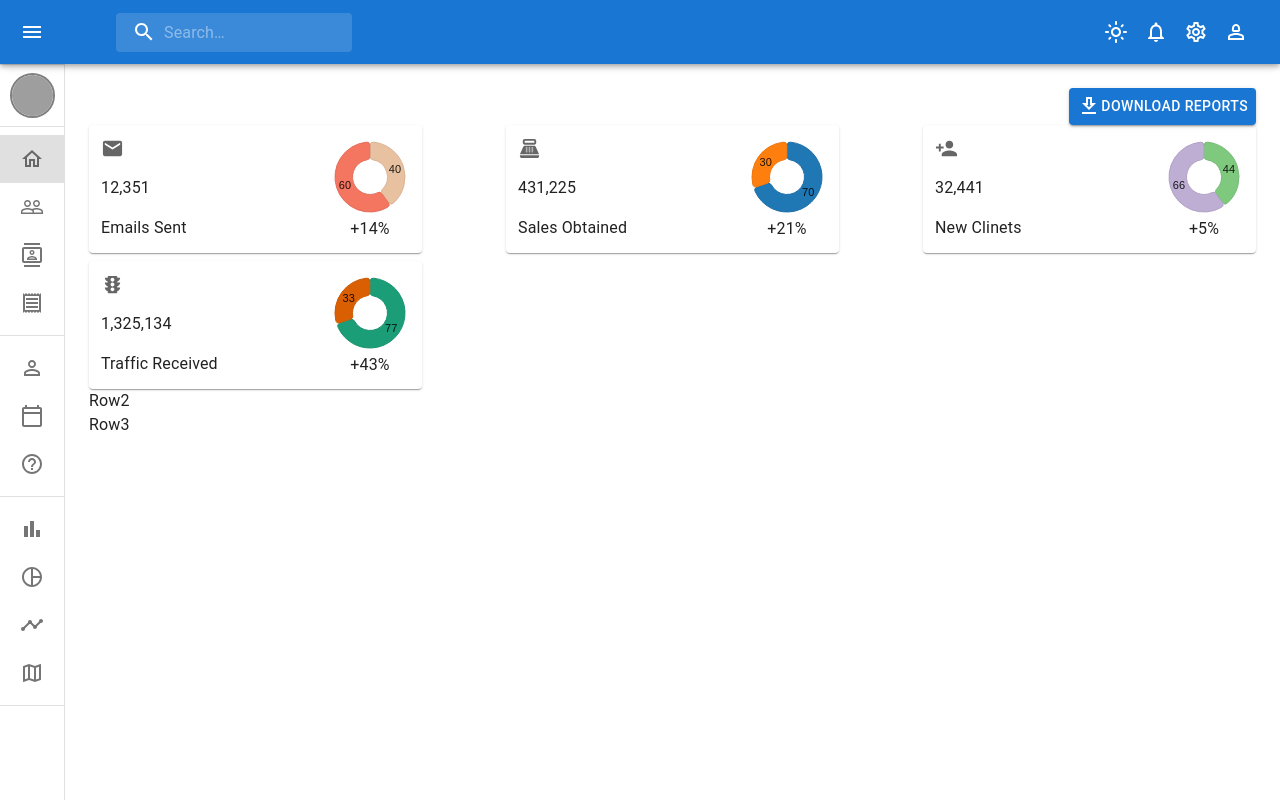
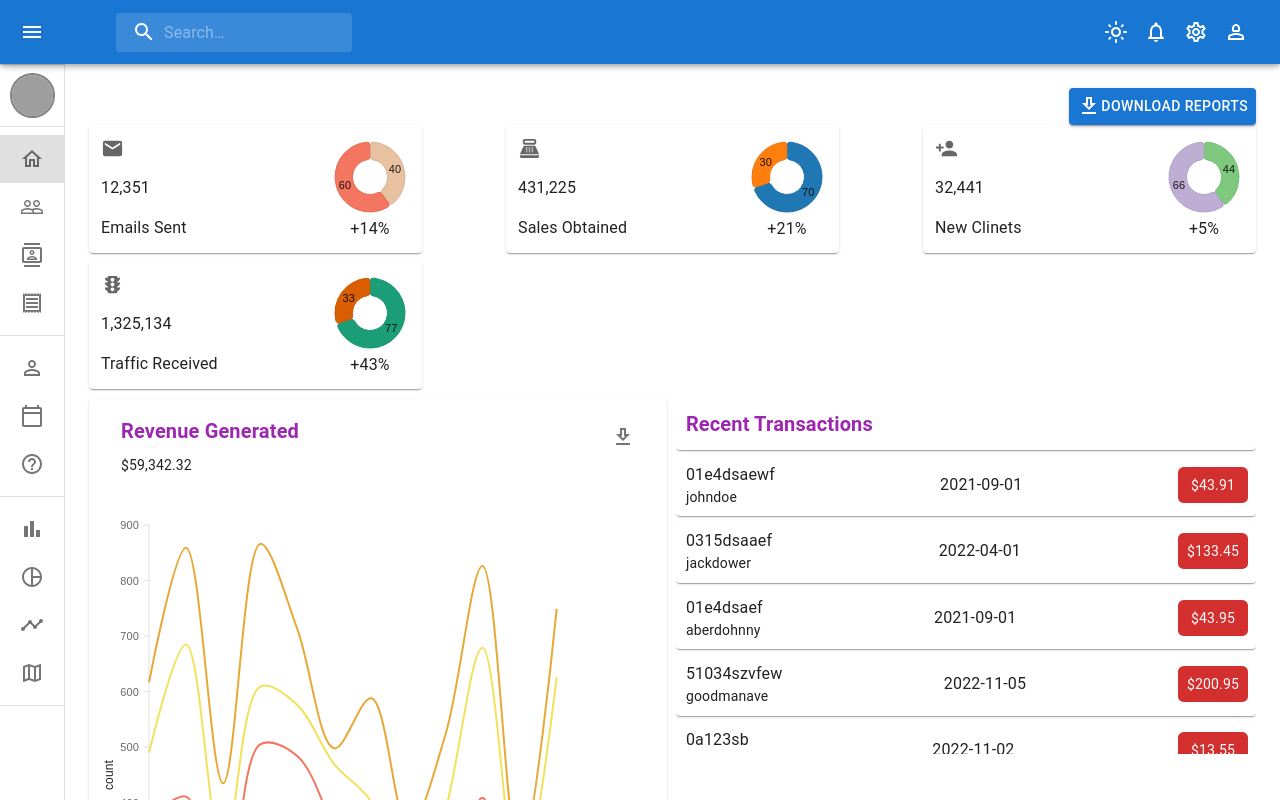
Before and after one commit to midaismael/dashboard, a React (Vite) app: page / in a window 1280 px wide. Shown: the top 800 px of the page. Built offline with nearby package versions, Linux system fonts and the light colour scheme; grey boxes are pictures that could not be loaded; a web font is replaced by a local one.

Commit message:
the second row in dashboard

```diff
--- a/src/page/dashboard/Row2.jsx
+++ b/src/page/dashboard/Row2.jsx
@@ -1,5 +1,107 @@
+import {
+  Box,
+  IconButton,
+  Paper,
+  Stack,
+  Typography,
+  useTheme,
+} from "@mui/material";
+import Line from "../../page/lineChart/Line";
 import React from "react";
+import { DownloadOutlined } from "@mui/icons-material";
+import { Transactions } from "./Data";
 
-export default function Row2() {
-  return <div>Row2</div>;
-}
+const Row2 = () => {
+  const theme = useTheme();
+  return (
+    <Stack direction={"row"} flexWrap={"wrap"} gap={1.2} mt={1.3}>
+      <Paper sx={{ maxWidth: 900, flexGrow: 1, minWidth: "400px" }}>
+        <Stack
+          alignItems={"center"}
+          direction={"row"}
+          flexWrap={"wrap"}
+          justifyContent={"space-between"}
+        >
+          <Box>
+            <Typography
+              color={theme.palette.secondary.main}
+              mb={1}
+              mt={2}
+              ml={4}
+              variant="h6"
+              fontWeight={"bold"}
+            >
+              Revenue Generated
+            </Typography>
+            <Typography variant="body2" ml={4}>
+              $59,342.32
+            </Typography>
+          </Box>
+
+          <Box>
+            <IconButton sx={{ mr: 3 }}>
+              <DownloadOutlined />
+            </IconButton>
+          </Box>
+        </Stack>
+
+        <Line isDashboard={true} />
+      </Paper>
+
+      <Box
+        sx={{
+          overflow: "auto",
+          borderRadius: "4px",
+          minWidth: "280px",
+          maxHeight: 355,
+          flexGrow: 1,
+        }}
+      >
+        <Paper>
+          <Typography
+            color={theme.palette.secondary.main}
+            fontWeight={"bold"}
+            p={1.2}
+            variant="h6"
+          >
+            Recent Transactions
+          </Typography>
+        </Paper>
+
+        {Transactions.map((item) => {
+          return (
+            <Paper
+              sx={{
+                mt: 0.4,
+                display: "flex",
+                justifyContent: "space-between",
+                alignItems: "center",
+              }}
+            >
+              <Box p={1.2}>
+                <Typography variant="body1">{item.txId}</Typography>
+                <Typography variant="body2">{item.user} </Typography>
+              </Box>
+              <Typography variant="body1">{item.date} </Typography>
+
+              <Typography
+                borderRadius={1.4}
+                p={1}
+                mr={1}
+                minWidth={"70px"}
+                textAlign={"center"}
+                bgcolor={theme.palette.error.main}
+                color={theme.palette.getContrastText(theme.palette.error.main)}
+                variant="body2"
+              >
+                ${item.cost}
+              </Typography>
+            </Paper>
+          );
+        })}
+      </Box>
+    </Stack>
+  );
+};
+
+export default Row2;
```
